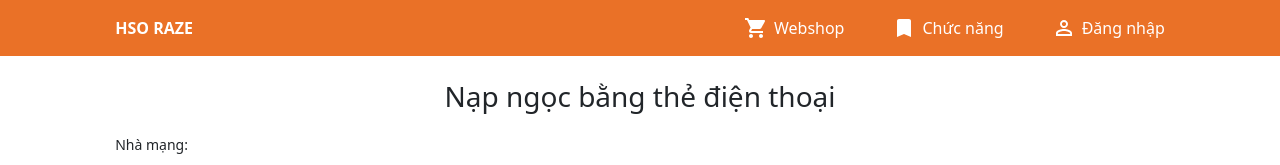
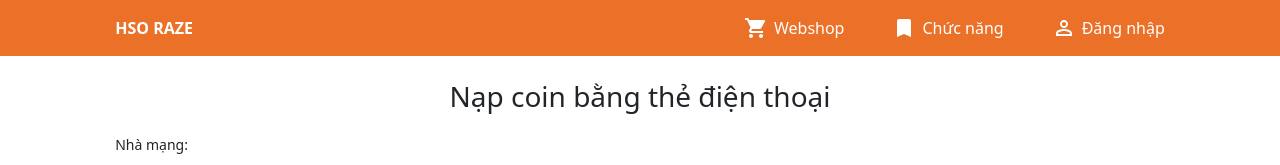
Before and after one commit to dangdinhvan/TDHS-admin, a React (Create React App) app: page /mobile-recharge in a window 1280 px wide. Shown: the top 165 px of the page. Built offline with nearby package versions, Linux system fonts and the light colour scheme; what @draft-js-plugins/image would draw is missing.

Commit message:
update .

```diff
--- a/src/pages/mobile-recharge/index.jsx
+++ b/src/pages/mobile-recharge/index.jsx
@@ -42,7 +42,7 @@ export default function MobileRecharge() {
 	return (
 		<div className='mobile-recharge'>
 			{loading && <div className='mobile-recharge__loading'>Đang xử lý...</div>}
-			<h3 style={{ textAlign: 'center' }}>Nạp ngọc bằng thẻ điện thoại</h3>
+			<h3 style={{ textAlign: 'center' }}>Nạp coin bằng thẻ điện thoại</h3>
 			<div className='mobile-recharge__label'>Nhà mạng:</div>
 			<Form.Select onChange={e => setTelco(e.target.value)}>
 				<option>----- Chọn nhà mạng -----</option>
--- a/src/pages/momo-recharge/index.jsx
+++ b/src/pages/momo-recharge/index.jsx
@@ -12,7 +12,7 @@ const userInfo = useSelector(state => state.auth.userInfo);
 				<thead>
 					<tr>
 						<td colSpan={2} style={{ fontWeight: '700', textAlign: 'center' }}>
-							{isMomo ? 'Nạp ngọc qua momo' : 'Nạp ngọc qua internet banking'}
+							{isMomo ? 'Nạp coin qua momo' : 'Nạp coin qua internet banking'}
 						</td>
 					</tr>
 				</thead>
```
